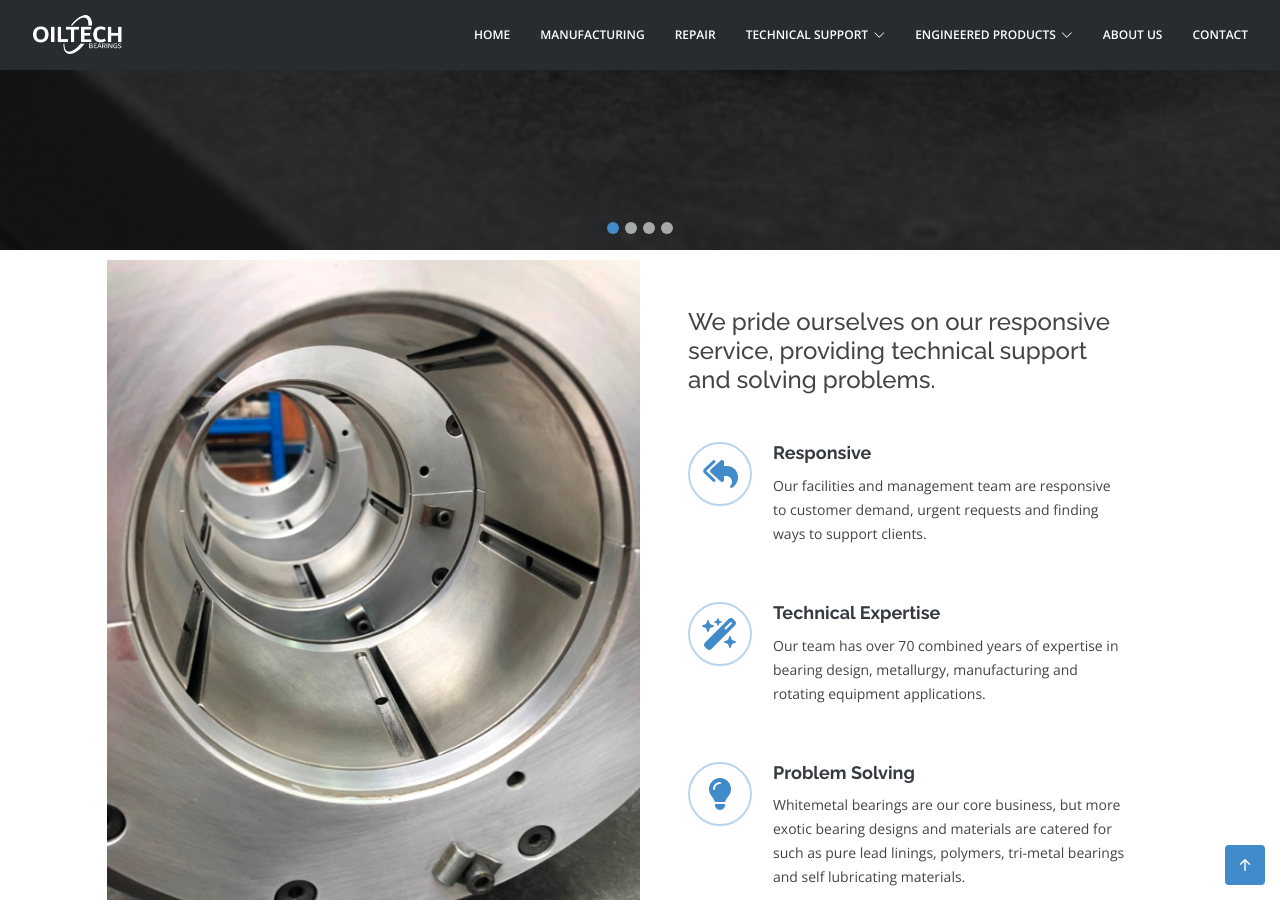
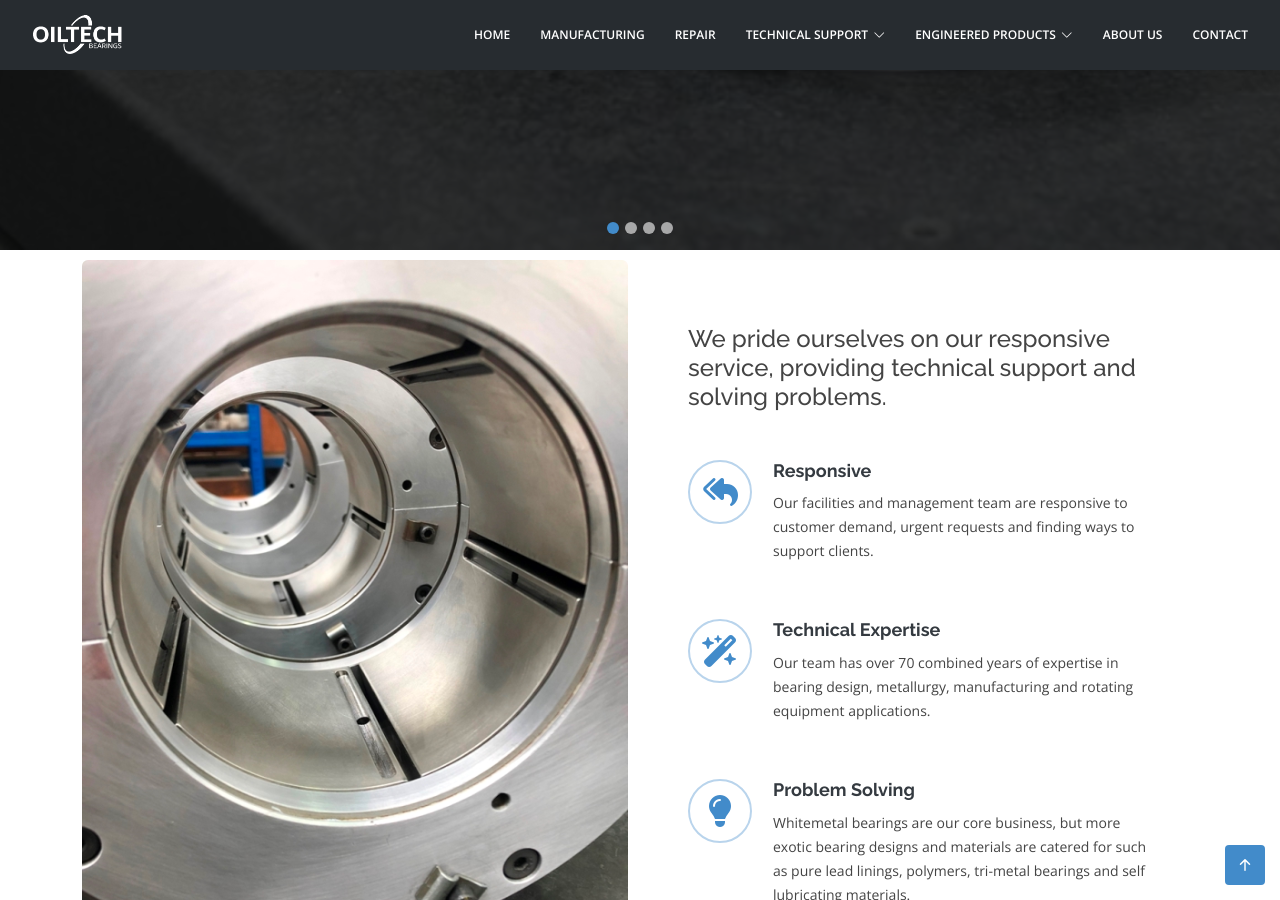
Before and after one commit to fractionerp/oiltechbrg.com, a Jekyll site: the page built from index.html, in a window 1280 px wide and 900 px high, scrolled down 650 px. Built offline with Jekyll 4.4.1, drawn with Linux system fonts in a browser that asks for light colours; nearby versions of some CDN libraries; library files that are not in the unit come from our copies; comment, search, counter and statistics services are not loaded.

Commit message:
fix: carousel, about layout, services grid, gallery, footer styling

```diff
--- a/assets/css/style.css
+++ b/assets/css/style.css
@@ -276,17 +276,27 @@
   background-color: rgba(34, 39, 43, 0.8);
   overflow: hidden;
   position: relative; }
-  #hero .carousel, #hero .carousel-inner, #hero .carousel-item, #hero .carousel-item::before {
-    background-size: cover;
-    background-position: center;
-    background-repeat: no-repeat;
+  #hero .carousel {
     position: absolute;
     top: 0;
     right: 0;
     left: 0;
-    bottom: 0; }
+    bottom: 0;
+    z-index: 1; }
+  #hero .carousel-inner {
+    height: 100%; }
+  #hero .carousel-item {
+    height: 100%;
+    background-size: cover;
+    background-position: center;
+    background-repeat: no-repeat; }
   #hero .carousel-item::before {
     content: '';
+    position: absolute;
+    top: 0;
+    right: 0;
+    left: 0;
+    bottom: 0;
     background-color: rgba(12, 13, 14, 0.7); }
   #hero .carousel-container {
     display: flex;
@@ -296,7 +306,8 @@
     bottom: 0;
     top: 70px;
     left: 50px;
-    right: 50px; }
+    right: 50px;
+    z-index: 2; }
   #hero .container {
     text-align: center; }
   #hero h2 {
@@ -308,19 +319,6 @@
     animation-delay: 0.4s;
     margin: 0 auto 30px auto;
     color: #fff; }
-  #hero .carousel-inner .carousel-item {
-    -webkit-transition-property: opacity;
-    transition-property: opacity;
-    background-position: center top; }
-  #hero .carousel-inner .carousel-item,
-  #hero .carousel-inner .active.carousel-item-start,
-  #hero .carousel-inner .active.carousel-item-end {
-    opacity: 0; }
-  #hero .carousel-inner .active,
-  #hero .carousel-inner .carousel-item-next.carousel-item-start,
-  #hero .carousel-inner .carousel-item-prev.carousel-item-end {
-    opacity: 1;
-    transition: 0.5s; }
   #hero .carousel-control-next-icon, #hero .carousel-control-prev-icon {
     background: none;
     font-size: 30px;
@@ -558,19 +556,33 @@
 # Services
 --------------------------------------------------------------*/
 .services {
-  padding-bottom: 10px; }
+  padding: 60px 0; }
   .services .icon-box {
-    margin-bottom: 10px; }
+    margin-bottom: 30px;
+    padding: 20px;
+    background: #f9f9f9;
+    border-radius: 8px;
+    transition: 0.3s; }
+  .services .icon-box:hover {
+    background: #f0f5fa; }
   .services .icon {
-    float: left; }
+    float: left;
+    width: 64px;
+    height: 64px;
+    display: flex;
+    align-items: center;
+    justify-content: center;
+    background: #428bca;
+    border-radius: 50%;
+    margin-right: 15px; }
     .services .icon i {
-      color: #428bca;
-      font-size: 36px;
+      color: #fff;
+      font-size: 28px;
       line-height: 1; }
   .services .title {
-    margin-left: 60px;
+    margin-left: 80px;
     font-weight: 700;
-    margin-bottom: 15px;
+    margin-bottom: 10px;
     font-size: 18px; }
     .services .title a {
       color: #343a40;
@@ -578,7 +590,7 @@
   .services .icon-box:hover .title a {
     color: #428bca; }
   .services .description {
-    margin-left: 60px;
+    margin-left: 80px;
     line-height: 24px;
     font-size: 14px; }
   .services p {
@@ -669,11 +681,14 @@
   .gallery .gallery-grid {
     display: grid;
     grid-template-columns: repeat(3, 1fr);
-    grid-auto-rows: 200px;
-    gap: 5px; }
+    gap: 10px; }
   .gallery .gallery-item {
     overflow: hidden;
     border-radius: 4px; }
+  .gallery .gallery-item.portrait {
+    height: 350px; }
+  .gallery .gallery-item.landscape {
+    height: 220px; }
     .gallery .gallery-item img {
       width: 100%;
       height: 100%;
@@ -683,11 +698,16 @@
       transform: scale(1.05); }
   @media (max-width: 992px) {
     .gallery .gallery-grid {
-      grid-template-columns: repeat(2, 1fr); } }
+      grid-template-columns: repeat(2, 1fr); }
+    .gallery .gallery-item.portrait,
+    .gallery .gallery-item.landscape {
+      height: 250px; } }
   @media (max-width: 576px) {
     .gallery .gallery-grid {
-      grid-template-columns: 1fr;
-      grid-auto-rows: 250px; } }
+      grid-template-columns: 1fr; }
+    .gallery .gallery-item.portrait,
+    .gallery .gallery-item.landscape {
+      height: 300px; } }
 
 /*--------------------------------------------------------------
 # Portfolio
@@ -1184,16 +1204,16 @@
     #footer .footer-top .footer-info {
       margin-bottom: 30px; }
       #footer .footer-top .footer-info h4 {
-        font-size: 16px;
+        font-size: 14px;
         font-weight: bold;
         color: #fff;
         text-transform: uppercase;
         position: relative;
         padding-bottom: 12px; }
       #footer .footer-top .footer-info p {
-        font-size: 14px;
-        line-height: 24px;
-        margin-bottom: 10px;
+        font-size: 12px;
+        line-height: 20px;
+        margin-bottom: 8px;
         font-family: "Raleway", sans-serif;
         color: #aaa; }
       #footer .footer-top .footer-info p a {
@@ -1223,7 +1243,7 @@
         color: #fff;
         text-decoration: none; }
     #footer .footer-top h4 {
-      font-size: 16px;
+      font-size: 14px;
       font-weight: bold;
       color: #fff;
       text-transform: uppercase;
@@ -1236,12 +1256,13 @@
         padding: 0;
         margin: 0; }
         #footer .footer-top .footer-links ul i {
-          padding-right: 8px;
+          padding-right: 6px;
           color: #5697d0;
-          font-size: 14px;
-          line-height: 1; }
+          font-size: 10px;
+          line-height: 1;
+          flex-shrink: 0; }
         #footer .footer-top .footer-links ul li {
-          padding: 10px 0;
+          padding: 6px 0;
           display: flex;
           align-items: center; }
           #footer .footer-top .footer-links ul li:first-child {
@@ -1250,7 +1271,8 @@
           color: #fff;
           transition: 0.3s;
           display: inline-block;
-          line-height: 1; }
+          line-height: 1;
+          font-size: 12px; }
           #footer .footer-top .footer-links ul a:hover {
             color: #5697d0; }
     #footer .footer-top .footer-contact {
--- a/index.html
+++ b/index.html
@@ -79,13 +79,14 @@
 
   <!-- ======= About Section ======= -->
   <section id="about" class="about">
-    <div class="container-fluid">
+    <div class="container">
 
-      <div class="row justify-content-center">
-        <div class="col-xl-5 col-lg-6 video-box d-flex justify-content-center align-items-stretch position-relative">
+      <div class="row align-items-center">
+        <div class="col-lg-6">
+          <img src="{{ '/assets/img/about.jpg' | relative_url }}" class="img-fluid rounded" alt="Oiltech Bearings">
         </div>
 
-        <div class="col-xl-5 col-lg-6 icon-boxes d-flex flex-column align-items-stretch justify-content-center py-5 px-lg-5">
+        <div class="col-lg-6 icon-boxes d-flex flex-column align-items-stretch justify-content-center py-5 px-lg-5">
           <h4>We pride ourselves on our responsive service, providing technical support and solving problems.</h4>
 
           <div class="icon-box">
@@ -168,22 +169,22 @@
   <section id="gallery" class="gallery">
     <div class="container">
       <div class="gallery-grid">
-        <div class="gallery-item">
+        <div class="gallery-item portrait">
           <img src="{{ '/assets/img/gallery/j-series.JPG' | relative_url }}" alt="j series equalising thrust bearing assembly">
         </div>
-        <div class="gallery-item">
+        <div class="gallery-item portrait">
           <img src="{{ '/assets/img/gallery/m-series.jpg' | relative_url }}" alt="modular thrust bearing assembly">
         </div>
-        <div class="gallery-item">
+        <div class="gallery-item portrait">
           <img src="{{ '/assets/img/gallery/re-engineering.JPG' | relative_url }}" alt="re-engineering steam turbine bearings">
         </div>
-        <div class="gallery-item">
+        <div class="gallery-item landscape">
           <img src="{{ '/assets/img/gallery/lead-lined-seal.jpeg' | relative_url }}" alt="lead lined seals">
         </div>
-        <div class="gallery-item">
+        <div class="gallery-item landscape">
           <img src="{{ '/assets/img/gallery/ccz-tilt-pads.jpeg' | relative_url }}" alt="ccz tilt pads">
         </div>
-        <div class="gallery-item">
+        <div class="gallery-item landscape">
           <img src="{{ '/assets/img/gallery/tilt-pad-journal.jpeg' | relative_url }}" alt="tilt pad journal bearing">
         </div>
       </div>
```
